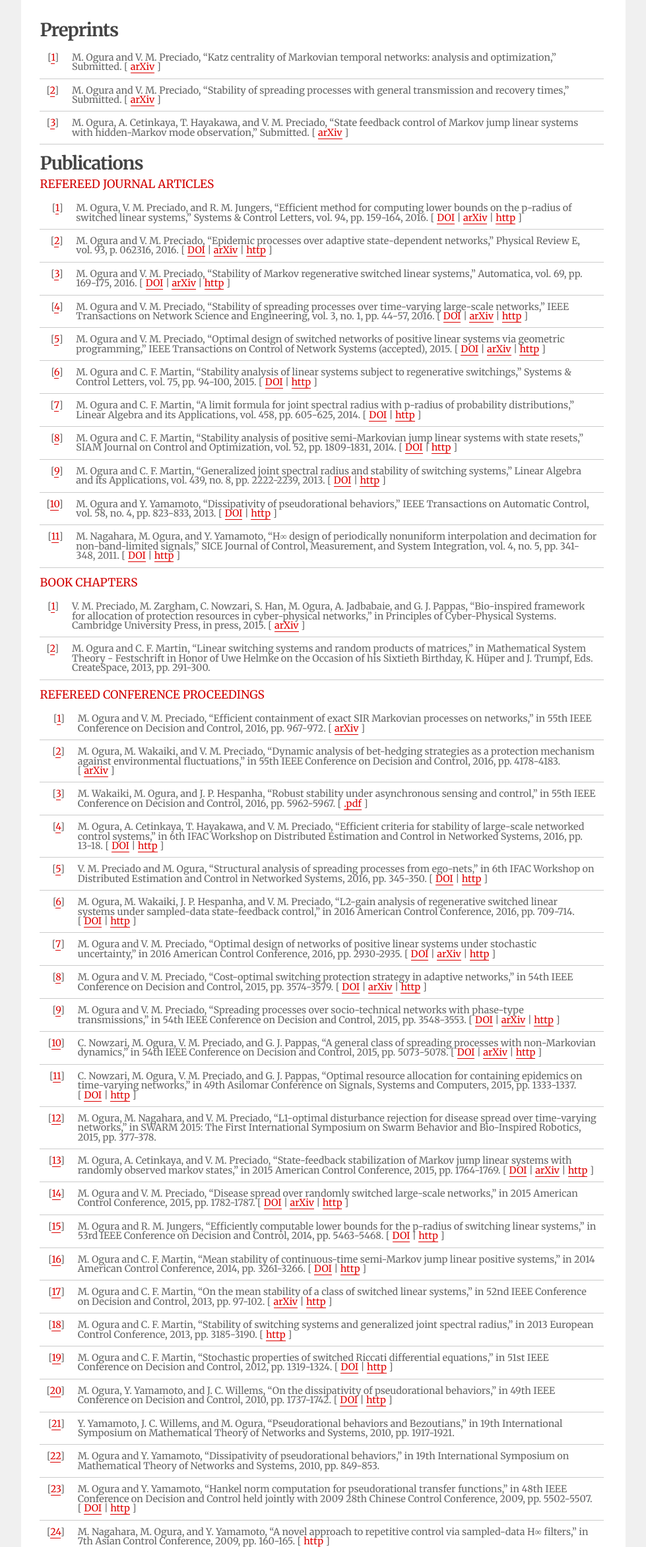
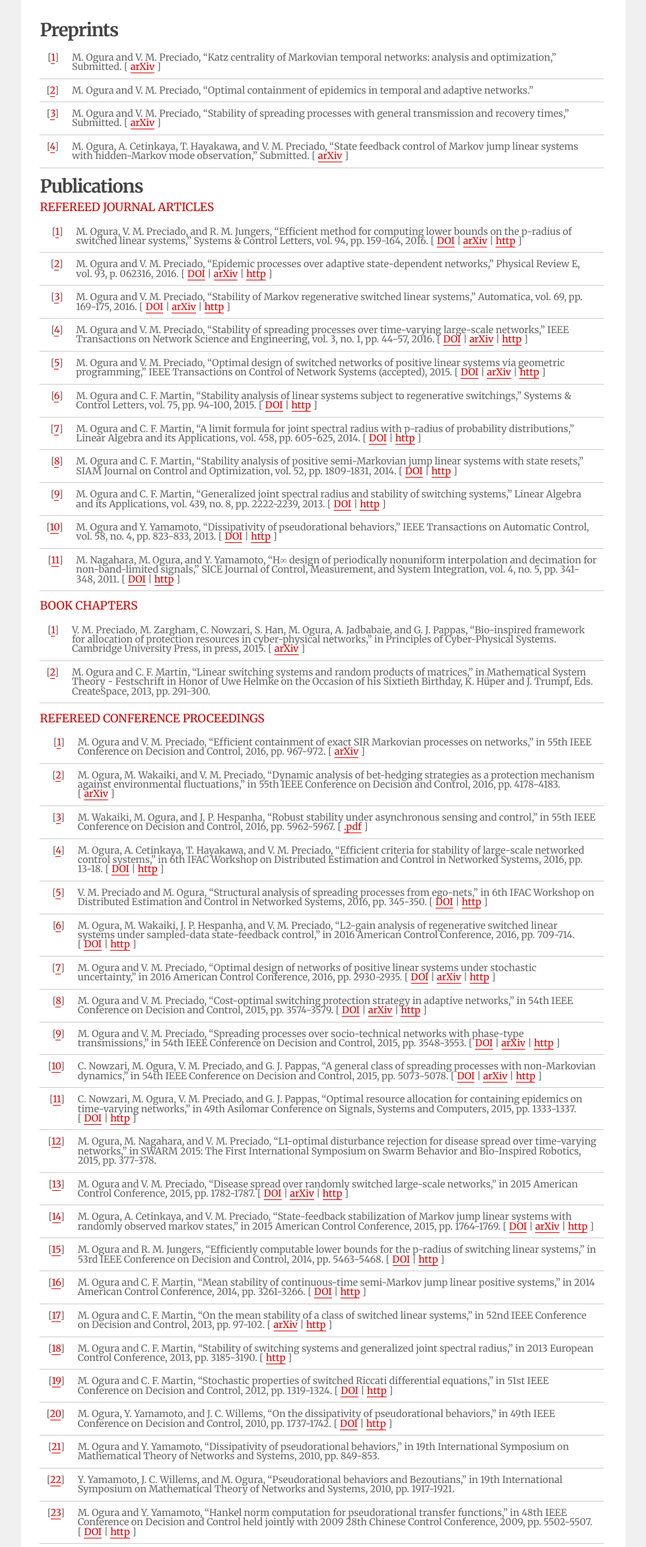
Before and after one commit to masaki-ogura/masakiogura-com, a plain HTML site: page publications.html in a window 1280 px wide. Shown: the part 167-2512 px from the top of the page at 66% size, without its empty margins (150-1129 px from the left). Drawn offline with Linux system fonts and the light colour scheme.

Commit message:
Update publications.html

```diff
--- a/publications.html
+++ b/publications.html
@@ -95,7 +95,19 @@ M.&nbsp;Ogura and V.&nbsp;M. Preciado, &ldquo;Katz centrality of Markovian tempo
 
 <tr valign="top">
 <td align="right" class="bibtexnumber">
-[<a name="Ogura2016b">2</a>]
+[<a name="Ogura2016l">2</a>]
+</td>
+<td class="bibtexitem">
+M.&nbsp;Ogura and V.&nbsp;M. Preciado, &ldquo;Optimal containment of epidemics in temporal
+  and adaptive networks.&rdquo;
+
+</td>
+</tr>
+
+
+<tr valign="top">
+<td align="right" class="bibtexnumber">
+[<a name="Ogura2016b">3</a>]
 </td>
 <td class="bibtexitem">
 M.&nbsp;Ogura and V.&nbsp;M. Preciado, &ldquo;Stability of spreading processes with general
@@ -108,7 +120,7 @@ M.&nbsp;Ogura and V.&nbsp;M. Preciado, &ldquo;Stability of spreading processes w
 
 <tr valign="top">
 <td align="right" class="bibtexnumber">
-[<a name="Ogura2015f">3</a>]
+[<a name="Ogura2015f">4</a>]
 </td>
 <td class="bibtexitem">
 M.&nbsp;Ogura, A.&nbsp;Cetinkaya, T.&nbsp;Hayakawa, and V.&nbsp;M. Preciado, &ldquo;State feedback
@@ -573,7 +585,25 @@ M.&nbsp;Ogura, M.&nbsp;Nagahara, and V.&nbsp;M. Preciado, &ldquo;<em>L</em><sup>
 
 <tr valign="top">
 <td align="right" class="bibtexnumber">
-[<a name="Ogura2014h">13</a>]
+[<a name="Ogura2014i">13</a>]
+</td>
+<td class="bibtexitem">
+
+M.&nbsp;Ogura and V.&nbsp;M. Preciado, &ldquo;Disease spread over randomly switched
+  large-scale networks,&rdquo; in <em>2015 American Control Conference</em>, 2015,
+  pp. 1782-1787.
+
+[&nbsp;<a href="http://dx.doi.org/10.1109/ACC.2015.7170991">DOI</a>&nbsp;|
+<a href="http://arxiv.org/abs/arXiv:1501.04260">arXiv</a>&nbsp;|
+<a href="http://ieeexplore.ieee.org/lpdocs/epic03/wrapper.htm?arnumber=7170991">http</a>&nbsp;]
+
+</td>
+</tr>
+
+
+<tr valign="top">
+<td align="right" class="bibtexnumber">
+[<a name="Ogura2014h">14</a>]
 </td>
 <td class="bibtexitem">
 
@@ -584,24 +614,6 @@ M.&nbsp;Ogura, A.&nbsp;Cetinkaya, and V.&nbsp;M. Preciado, &ldquo;State-feedback
 [&nbsp;<a href="http://dx.doi.org/10.1109/ACC.2015.7170988">DOI</a>&nbsp;|
 <a href="http://arxiv.org/abs/1409.5202">arXiv</a>&nbsp;|
 <a href="http://ieeexplore.ieee.org/lpdocs/epic03/wrapper.htm?arnumber=7170988">http</a>&nbsp;]
-
-</td>
-</tr>
-
-
-<tr valign="top">
-<td align="right" class="bibtexnumber">
-[<a name="Ogura2014i">14</a>]
-</td>
-<td class="bibtexitem">
-
-M.&nbsp;Ogura and V.&nbsp;M. Preciado, &ldquo;Disease spread over randomly switched
-  large-scale networks,&rdquo; in <em>2015 American Control Conference</em>, 2015,
-  pp. 1782-1787.
-
-[&nbsp;<a href="http://dx.doi.org/10.1109/ACC.2015.7170991">DOI</a>&nbsp;|
-<a href="http://arxiv.org/abs/arXiv:1501.04260">arXiv</a>&nbsp;|
-<a href="http://ieeexplore.ieee.org/lpdocs/epic03/wrapper.htm?arnumber=7170991">http</a>&nbsp;]
 
 </td>
 </tr>
@@ -710,12 +722,12 @@ M.&nbsp;Ogura, Y.&nbsp;Yamamoto, and J.&nbsp;C. Willems, &ldquo;On the dissipati
 
 <tr valign="top">
 <td align="right" class="bibtexnumber">
-[<a name="Yamamoto2010">21</a>]
+[<a name="Ogura2010">21</a>]
 </td>
 <td class="bibtexitem">
-Y.&nbsp;Yamamoto, J.&nbsp;C. Willems, and M.&nbsp;Ogura, &ldquo;Pseudorational behaviors and
-  Bezoutians,&rdquo; in <em>19th International Symposium on Mathematical Theory
-  of Networks and Systems</em>, 2010, pp. 1917-1921.
+M.&nbsp;Ogura and Y.&nbsp;Yamamoto, &ldquo;Dissipativity of pseudorational behaviors,&rdquo; in
+  <em>19th International Symposium on Mathematical Theory of Networks and
+  Systems</em>, 2010, pp. 849-853.
 
 </td>
 </tr>
@@ -723,12 +735,12 @@ Y.&nbsp;Yamamoto, J.&nbsp;C. Willems, and M.&nbsp;Ogura, &ldquo;Pseudorational b
 
 <tr valign="top">
 <td align="right" class="bibtexnumber">
-[<a name="Ogura2010">22</a>]
+[<a name="Yamamoto2010">22</a>]
 </td>
 <td class="bibtexitem">
-M.&nbsp;Ogura and Y.&nbsp;Yamamoto, &ldquo;Dissipativity of pseudorational behaviors,&rdquo; in
-  <em>19th International Symposium on Mathematical Theory of Networks and
-  Systems</em>, 2010, pp. 849-853.
+Y.&nbsp;Yamamoto, J.&nbsp;C. Willems, and M.&nbsp;Ogura, &ldquo;Pseudorational behaviors and
+  Bezoutians,&rdquo; in <em>19th International Symposium on Mathematical Theory
+  of Networks and Systems</em>, 2010, pp. 1917-1921.
 
 </td>
 </tr>
```
